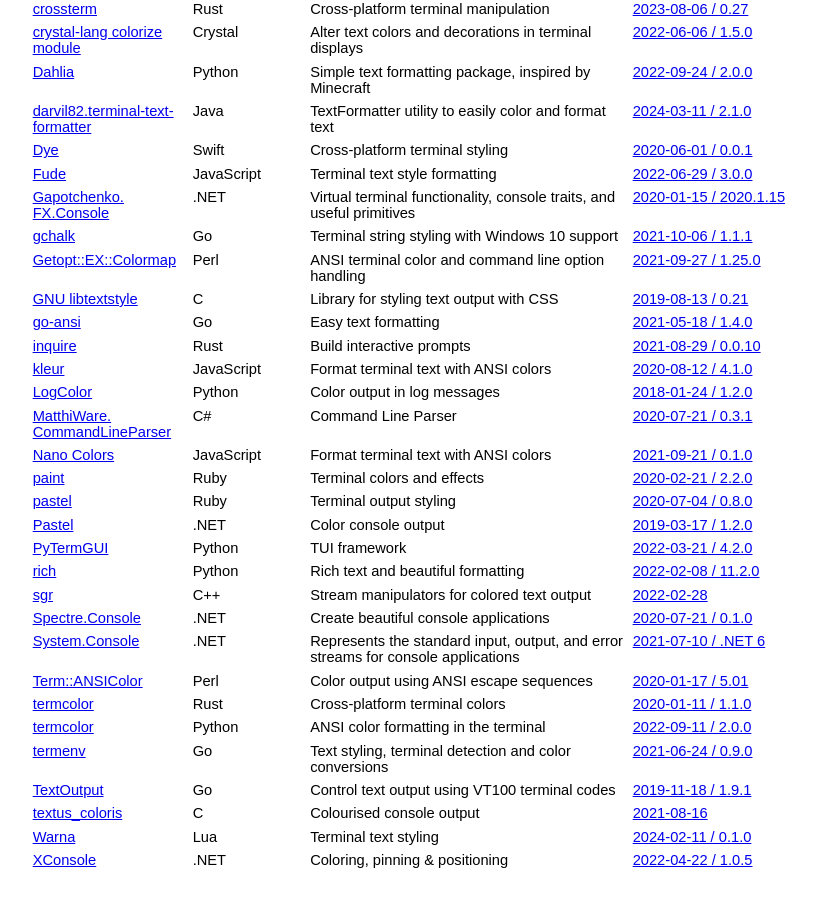
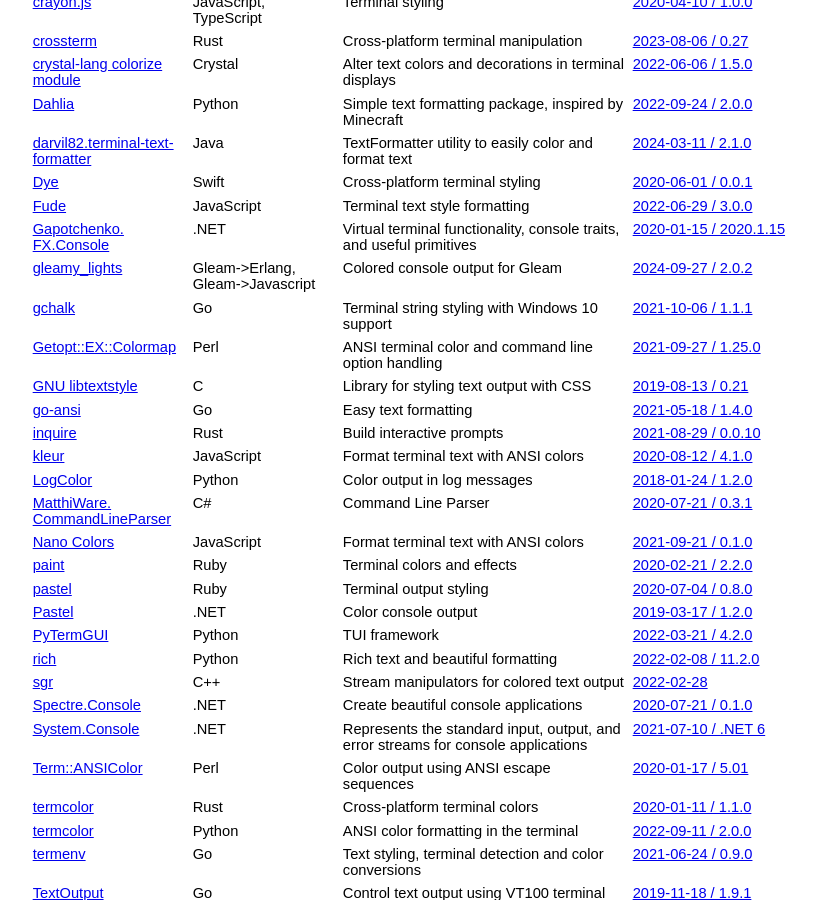
Before and after one commit to jcs/no_color, a Jekyll site: the page built from index.md, in a window 1280 px wide and 900 px high, scrolled down 1610 px. Shown: the whole window, without its empty margins (211-1027 px from the left). Built offline with Jekyll 4.4.1, drawn with Linux system fonts in a browser that asks for light colours; our own code applies the rules of GitHub Pages for plain Markdown files.

Commit message:
Add `gleamy_lights`

```diff
--- a/index.md
+++ b/index.md
@@ -112,6 +112,7 @@ color by default via `NO_COLOR`.
 | [Dye](https://github.com/dduan/Dye) | Swift | Cross-platform terminal styling | [2020-06-01 / 0.0.1](https://github.com/dduan/Dye/releases/tag/0.0.1) |
 | [Fude](https://github.com/msanguineti/fude) | JavaScript | Terminal text style formatting | [2022-06-29 / 3.0.0](https://github.com/msanguineti/fude/releases/tag/v3.0.0) |
 | [Gapotchenko. FX.Console](https://github.com/gapotchenko/Gapotchenko.FX/tree/master/Source/Gapotchenko.FX.Console) | .NET | Virtual terminal functionality, console traits, and useful primitives | [2020-01-15 / 2020.1.15](https://github.com/gapotchenko/Gapotchenko.FX/releases/tag/v2020.1.15) |
+| [gleamy_lights](https://github.com/strawmelonjuice/gleamy_lights) | Gleam->Erlang, Gleam->Javascript | Colored console output for Gleam | [2024-09-27 / 2.0.2](https://github.com/strawmelonjuice/gleamy_lights/blob/master/changelog.md#202) |
 | [gchalk](https://github.com/jwalton/gchalk) | Go | Terminal string styling with Windows 10 support | [2021-10-06 / 1.1.1](https://github.com/jwalton/gchalk/commit/f82cbdf7a0a48be8a91f9da03a253a7e47b5e40d) |
 | [Getopt::EX::Colormap](https://metacpan.org/release/Getopt-EX) | Perl | ANSI terminal color and command line option handling | [2021-09-27 / 1.25.0](https://metacpan.org/changes/release/UTASHIRO/Getopt-EX-v1.25.0) |
 | [GNU libtextstyle](https://www.gnu.org/software/gettext/libtextstyle/manual/libtextstyle.html) | C | Library for styling text output with CSS | [2019-08-13 / 0.21](https://github.com/autotools-mirror/gettext/commit/7040b13946b3dce5fbe2be8ecfda11e03eed7028) |
```
